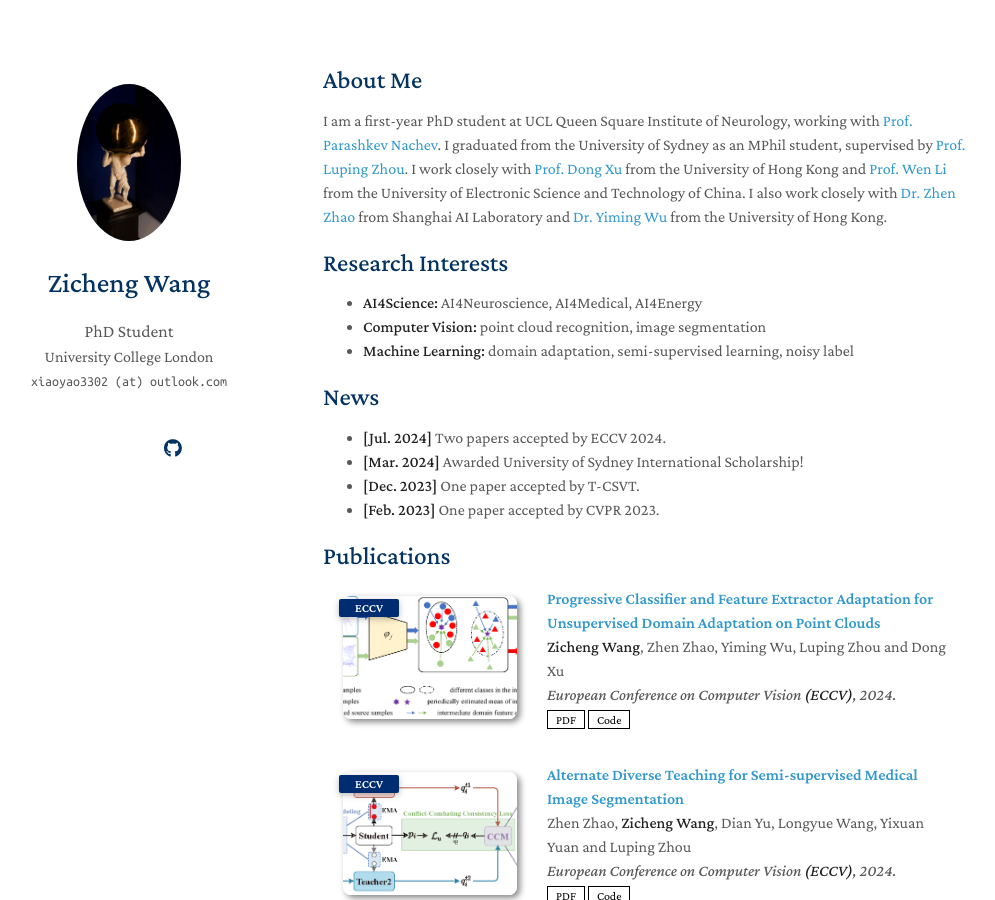
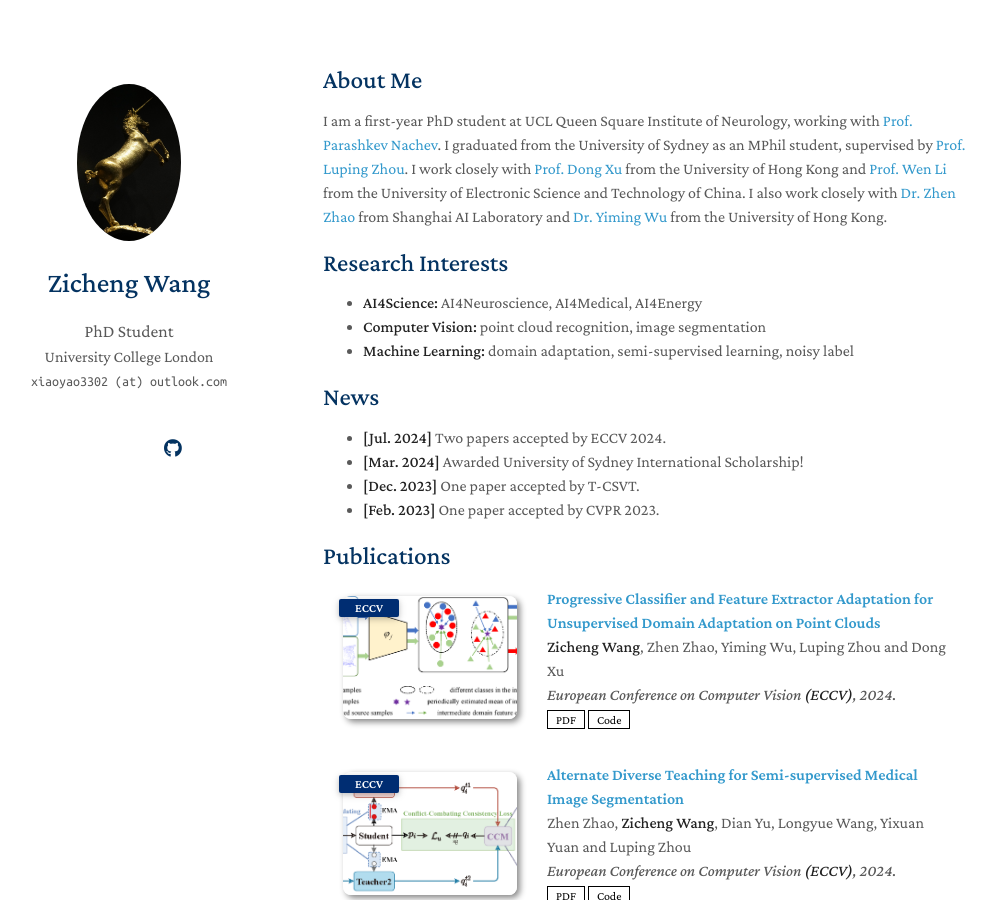
Before and after one commit to xiaoyao3302/xiaoyao3302.github.io, a Jekyll site: the page built from index.md, in a window 1280 px wide and 900 px high. Shown: the whole window, without its empty margins (147-1142 px from the left). Built offline with Jekyll 4.4.1, drawn with Linux system fonts in a browser that asks for light colours; nearby versions of some CDN libraries; a style sheet for code colours, icons or effects is not loaded; our own code applies the rules of GitHub Pages for plain Markdown files.

Commit message:
Update _config.yml

```diff
--- a/_config.yml
+++ b/_config.yml
@@ -18,7 +18,7 @@ github_link: https://github.com/xiaoyao3302
 
 # Images (e.g., your profile picture and your website's favicon)
 # "favicon" and "favicon_dark" are used for the light and dark modes, respectively.
-avatar: ./assets/img/Atlas.jpg
+avatar: ./assets/img/unicorn.jpg
 favicon: ./assets/img/favicon.png
 favicon_dark: ./assets/img/Ed.jpg
 
```
